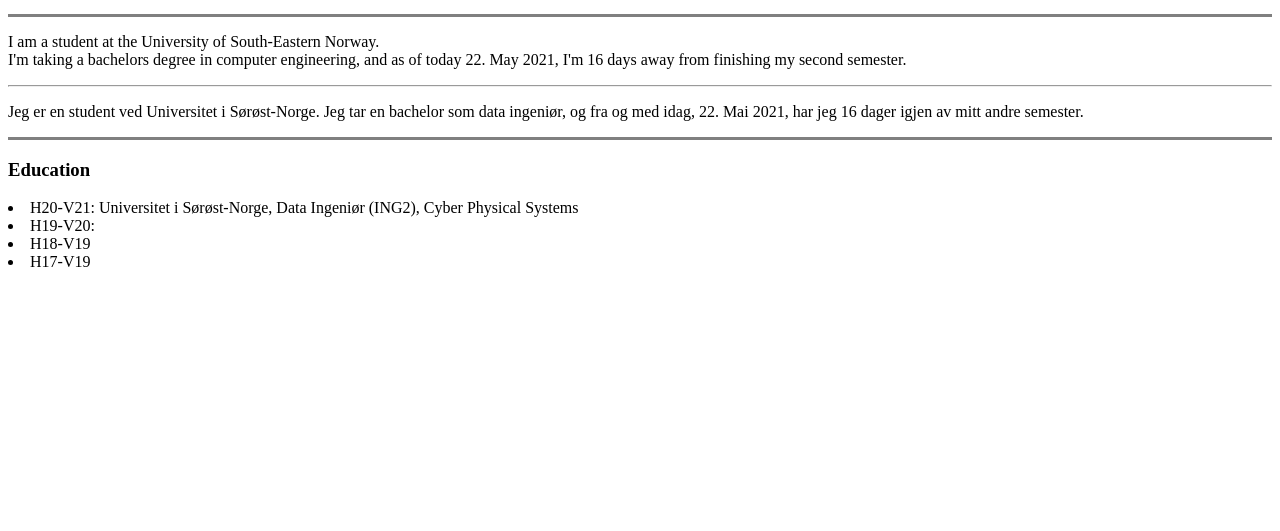
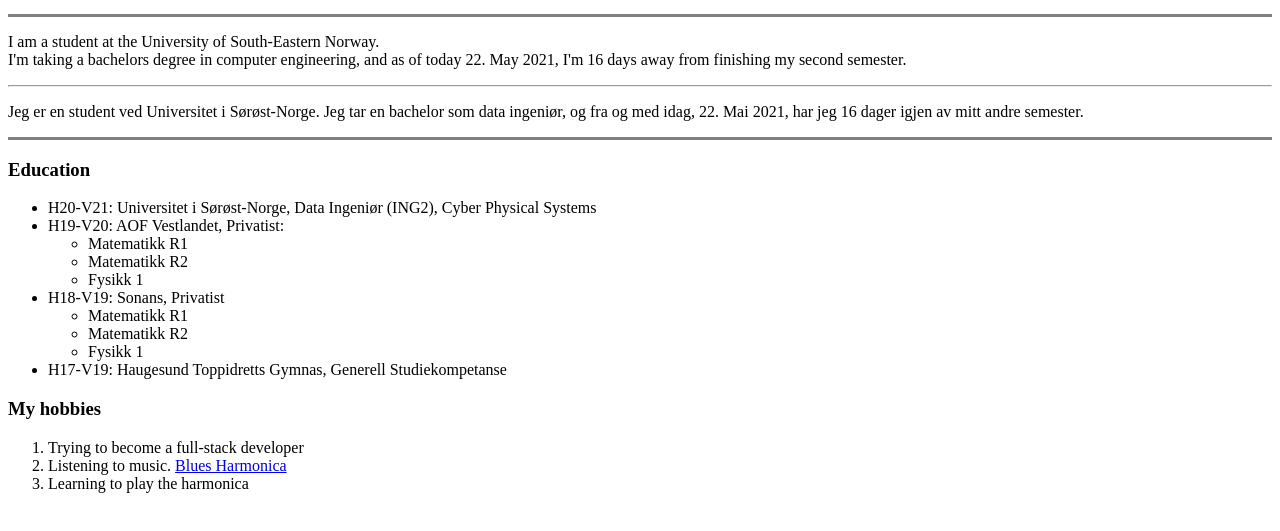
Before and after one commit to MartinJrgsn/web, a plain HTML site: page webDevelopment/HTML_PersonalSite/index.html in a window 1280 px wide. Shown: the part 111-642 px from the top of the page. Drawn offline with Linux system fonts and the light colour scheme.

Commit message:
Added unordered, and ordered lists for my education and my hobbies.

```diff
--- a/webDevelopment/HTML_PersonalSite/index.html
+++ b/webDevelopment/HTML_PersonalSite/index.html
@@ -34,16 +34,29 @@
 
   <hr size="3" noshade>
   <h3>Education</h3>
+  <ul>
+    <li>H20-V21: Universitet i Sørøst-Norge, Data Ingeniør (ING2), Cyber Physical Systems</li>
+    <li>H19-V20: AOF Vestlandet, Privatist: <ul>
+      <li>Matematikk R1</li>
+      <li>Matematikk R2</li>
+      <li>Fysikk 1</li>
+      </ul>
+    </li>
+    <li>H18-V19: Sonans, Privatist<ul>
+        <li>Matematikk R1</li>
+        <li>Matematikk R2</li>
+        <li>Fysikk 1</li>
+      </ul>
+    </li>
+    <li>H17-V19: Haugesund Toppidretts Gymnas, Generell Studiekompetanse</li>
+  </ul>
 
-  <li>
-    H20-V21: Universitet i Sørøst-Norge, Data Ingeniør (ING2), Cyber Physical Systems
-  </li>
-  <li>H19-V20: </li>
-  <li>H18-V19</li>
-
-  <li>H17-V19</li>
-
-
+  <h3>My hobbies</h3>
+  <ol>
+    <li>Trying to become a full-stack developer</li>
+    <li>Listening to music. <a href="https://open.spotify.com/playlist/5Kq0W6lr72IPFtsbPIVMcE?si=7CqHktp7RlenfWRjxGw8fA&utm_source=copy-link">Blues Harmonica</a></li>
+    <li>Learning to play the harmonica</li>
+  </ol>
 
 
 </body>
```
